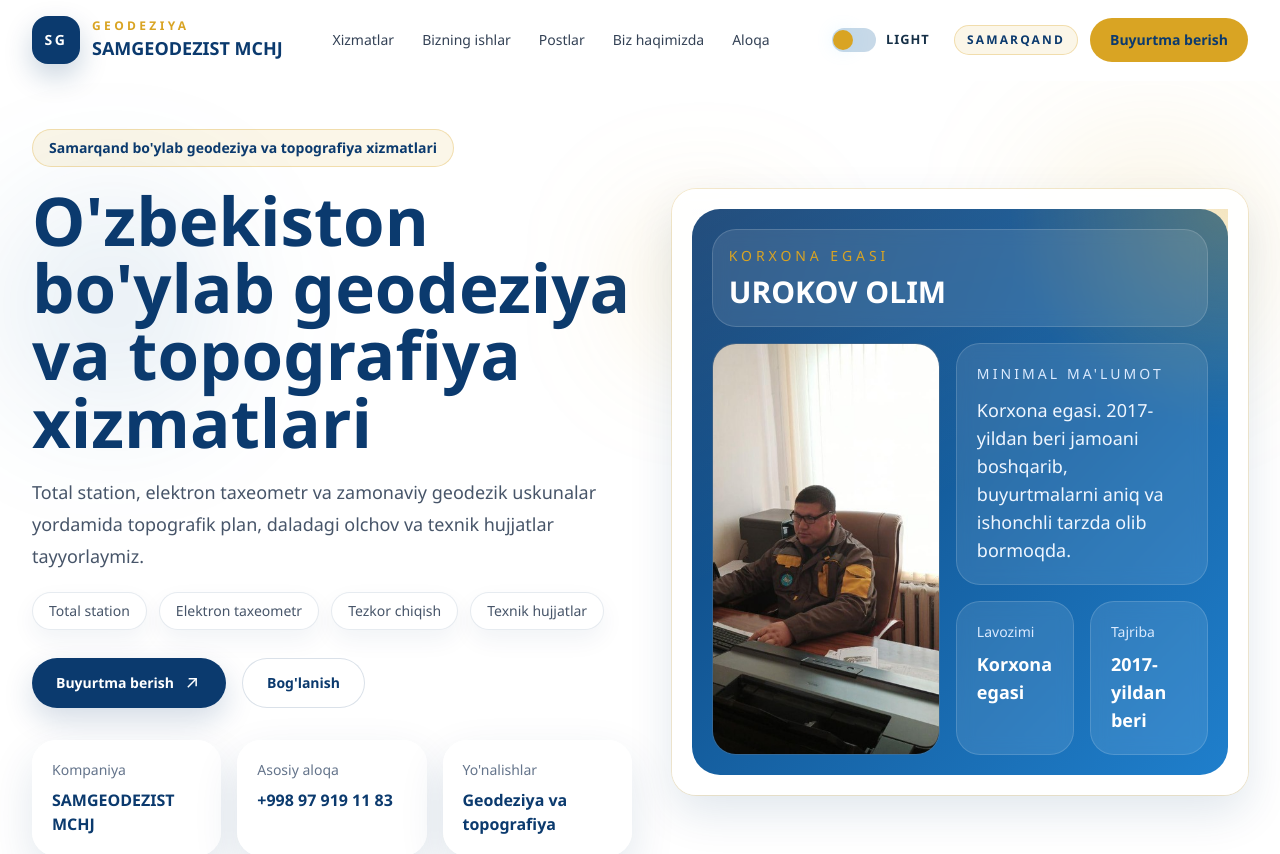
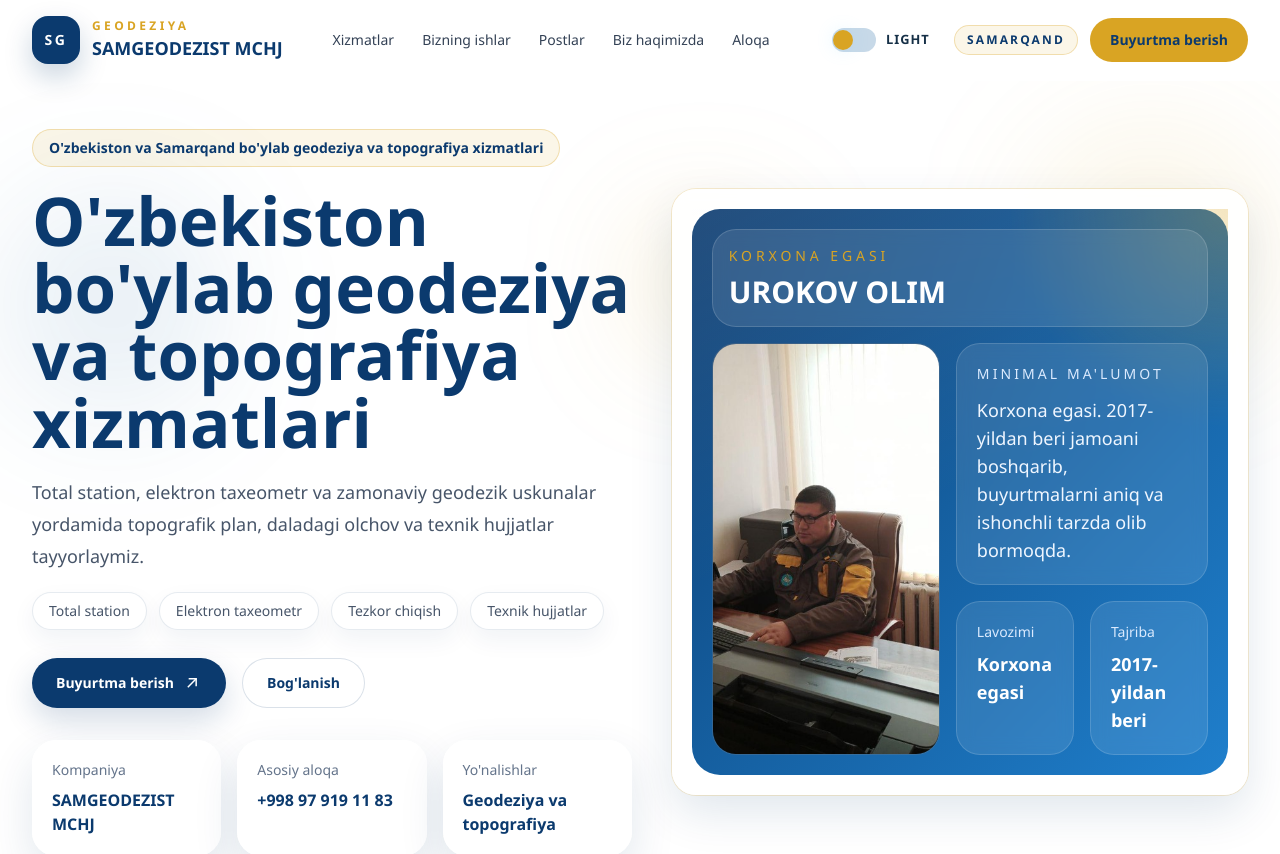
Before and after one commit to abdugani2004/samgeodezist, a Next.js app: page / in a window 1280 px wide. Shown: the top 854 px of the page. Built offline with nearby package versions, Linux system fonts and the light colour scheme.

Commit message:
Update hero location tagline

```diff
--- a/components/sections/Hero.tsx
+++ b/components/sections/Hero.tsx
@@ -15,7 +15,7 @@ export function Hero() {
         <div className="grid items-center gap-8 lg:grid-cols-[1.02fr_0.98fr] lg:gap-10">
           <div className="relative">
             <p className="hero-chip hero-chip-accent inline-flex rounded-full border border-brand-gold/30 bg-brand-gold/10 px-4 py-2 text-sm font-semibold text-brand-navy">
-              Samarqand bo&#39;ylab geodeziya va topografiya xizmatlari
+              O&#39;zbekiston va Samarqand bo&#39;ylab geodeziya va topografiya xizmatlari
             </p>
             <h1 className="mt-5 max-w-3xl text-4xl font-bold leading-[1.02] text-brand-navy sm:text-5xl lg:max-w-2xl lg:text-[4.2rem]">
               O&#39;zbekiston bo&#39;ylab geodeziya va topografiya xizmatlari
```
